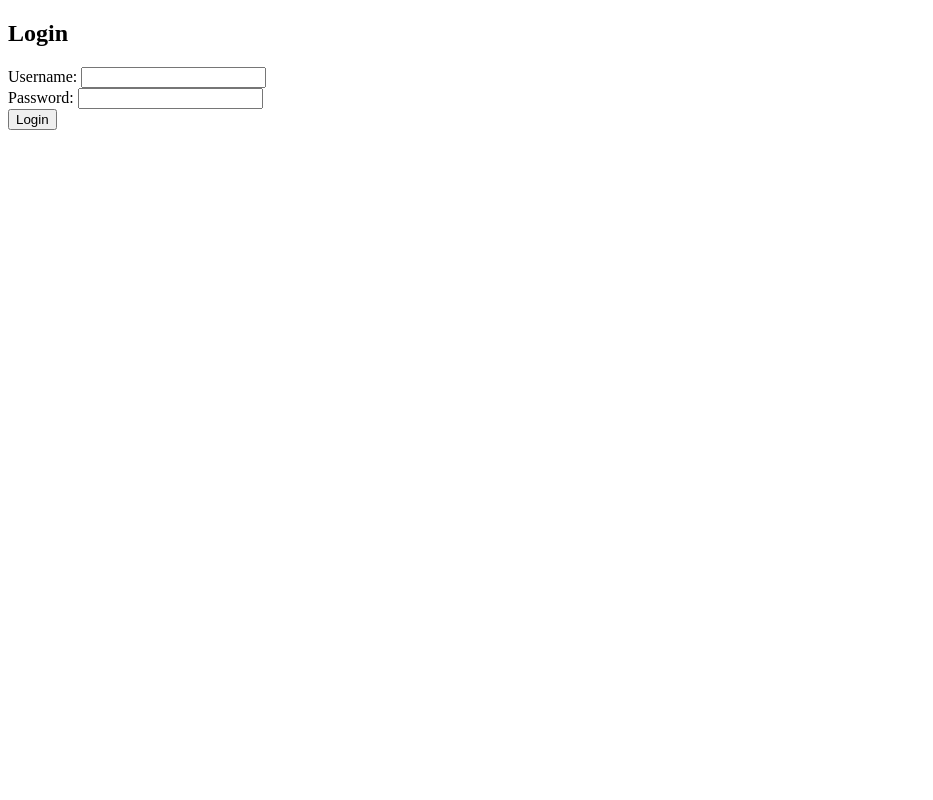
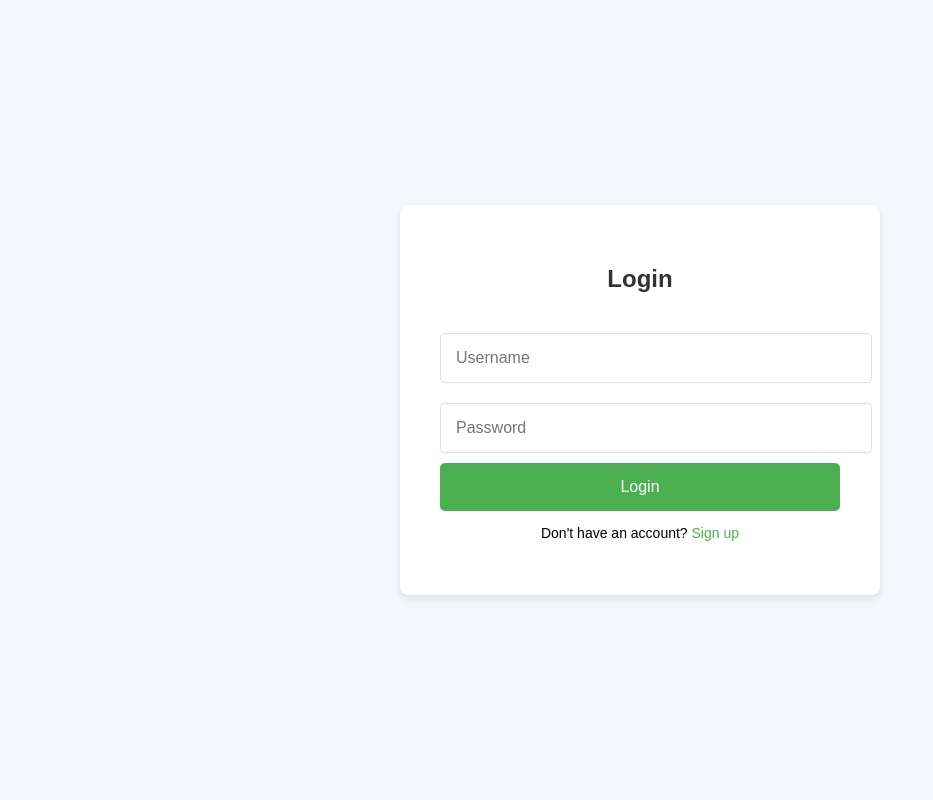
Before and after one commit to SHRIHARIB-2024/loginpage, a Flask app: page / in a window 1280 px wide. Shown: the whole page, without its empty margins (0-933 px from the left). Run offline with Flask 3, Linux system fonts and the light colour scheme.

Commit message:
Updated app.py, login.html, and added new files

```diff
--- a/login_app/app.py
+++ b/login_app/app.py
@@ -38,10 +38,12 @@ def login():
         return "Invalid credentials. Try again."
 
 if __name__ == '__main__':
-    app.run(host='0.0.0.0', port=8000)
+    app.run(host='0.0.0.0', port=8000, debug=True)
 
 #git status
 #git add .
 #git commit -m "initial"
 #git push origin
 #gunicorn app:app --host 0.0.0.0 --port 8000
+#gunicorn --bind=0.0.0.0 --timeout 600 login_app.app:app
+#gunicorn --chdir login_app app:app
--- a/login_app/templates/login.html
+++ b/login_app/templates/login.html
@@ -1,12 +1,96 @@
 <!DOCTYPE html>
-<html>
-<head><title>Login</title></head>
+<html lang="en">
+<head>
+    <meta charset="UTF-8">
+    <meta name="viewport" content="width=device-width, initial-scale=1.0">
+    <title>Login</title>
+    <style>
+        body {
+            font-family: Arial, sans-serif;
+            background: #f4f7fc;
+            margin: 0;
+            padding: 0;
+            display: flex;
+            justify-content: center;
+            align-items: center;
+            height: 100vh;
+        }
+
+        .login-container {
+            background: white;
+            padding: 40px;
+            border-radius: 8px;
+            box-shadow: 0 4px 8px rgba(0, 0, 0, 0.1);
+            width: 100%;
+            max-width: 400px;
+        }
+
+        .login-container h2 {
+            text-align: center;
+            margin-bottom: 30px;
+            color: #333;
+        }
+
+        .login-container input[type="text"],
+        .login-container input[type="password"] {
+            width: 100%;
+            padding: 15px;
+            margin: 10px 0;
+            border: 1px solid #ddd;
+            border-radius: 5px;
+            font-size: 16px;
+        }
+
+        .login-container input[type="submit"] {
+            width: 100%;
+            padding: 15px;
+            background-color: #4CAF50;
+            color: white;
+            border: none;
+            border-radius: 5px;
+            font-size: 16px;
+            cursor: pointer;
+            transition: background-color 0.3s;
+        }
+
+        .login-container input[type="submit"]:hover {
+            background-color: #45a049;
+        }
+
+        .login-container input[type="submit"]:focus {
+            outline: none;
+        }
+
+        .login-container input[type="text"]:focus,
+        .login-container input[type="password"]:focus {
+            border-color: #4CAF50;
+        }
+
+        .login-container p {
+            text-align: center;
+            font-size: 14px;
+        }
+
+        .login-container p a {
+            color: #4CAF50;
+            text-decoration: none;
+        }
+
+        .login-container p a:hover {
+            text-decoration: underline;
+        }
+
+    </style>
+</head>
 <body>
-    <h2>Login</h2>
-    <form method="POST" action="/login">
-        Username: <input type="text" name="username" required><br>
-        Password: <input type="password" name="password" required><br>
-        <input type="submit" value="Login">
-    </form>
+    <div class="login-container">
+        <h2>Login</h2>
+        <form method="POST" action="/login">
+            <input type="text" name="username" placeholder="Username" required><br>
+            <input type="password" name="password" placeholder="Password" required><br>
+            <input type="submit" value="Login">
+        </form>
+        <p>Don't have an account? <a href="#">Sign up</a></p>
+    </div>
 </body>
 </html>
```
Also changed, not shown: login_app/requirements.txt (renamed from login_app/requirement.txt).
